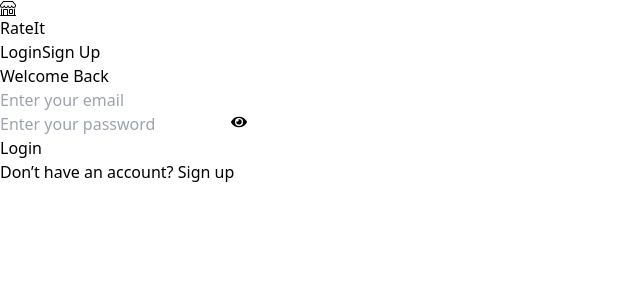
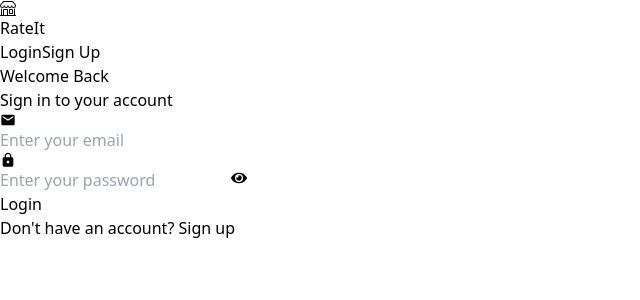
Before and after one commit to Rohitpatil34/sorting-rating-app, a React (Vite) app in the folder Frontend/: page /login in a window 1280 px wide. Shown: the top 300 px of the page, without its empty margins (0-640 px from the left). Built offline with nearby package versions, Linux system fonts and the light colour scheme.

Commit message:
Update LoginPage.jsx

```diff
--- a/Frontend/src/pages/LoginPage.jsx
+++ b/Frontend/src/pages/LoginPage.jsx
@@ -3,8 +3,9 @@ import { useForm } from "react-hook-form";
 import { useNavigate, Link, Navigate } from "react-router-dom";
 import { useSelector, useDispatch } from "react-redux";
 import { login } from "../features/auth/authSlice.js";
-import { MdErrorOutline } from "react-icons/md";
+import { MdErrorOutline, MdEmail, MdLock } from "react-icons/md";
 import { FaEye, FaEyeSlash } from "react-icons/fa";
+import { motion } from "framer-motion";
 
 const LoginPage = () => {
   const { register, handleSubmit, formState: { errors } } = useForm();
@@ -24,22 +25,40 @@ const LoginPage = () => {
   };
 
   return (
-    <div className="min-h-screen flex items-center justify-center bg-gradient-to-br from-blue-100 via-white to-blue-200 px-4">
-      <div className="w-full max-w-md bg-white rounded-2xl shadow-xl p-8">
-        <h2 className="text-3xl font-extrabold text-center text-gray-800 mb-6">
+    <div className="min-h-screen flex items-center justify-center bg-gradient-to-br from-blue-200 via-white to-blue-300 px-4 sm:px-6 lg:px-8">
+      <motion.div
+        initial={{ opacity: 0, y: 40 }}
+        animate={{ opacity: 1, y: 0 }}
+        transition={{ duration: 0.6, ease: "easeOut" }}
+        className="w-full max-w-md bg-white/70 backdrop-blur-xl rounded-2xl shadow-2xl p-8 sm:p-10"
+      >
+        {/* Title */}
+        <h2 className="text-3xl sm:text-4xl font-extrabold text-center text-gray-800 mb-6">
           Welcome Back
         </h2>
+        <p className="text-center text-gray-600 mb-6">
+          Sign in to your account
+        </p>
 
+        {/* Error */}
         {isError && (
-          <div className="mb-4 flex items-center gap-2 text-red-600 text-sm bg-red-50 p-2 rounded-md">
+          <motion.div
+            initial={{ opacity: 0, x: -20 }}
+            animate={{ opacity: 1, x: 0 }}
+            className="mb-4 flex items-center gap-2 text-red-600 text-sm bg-red-50 p-3 rounded-lg border border-red-200"
+          >
             <MdErrorOutline className="text-lg" />
             {message}
-          </div>
+          </motion.div>
         )}
 
-        <form onSubmit={handleSubmit(onSubmit)} className="space-y-5">
-
-          <div>
+        {/* Form */}
+        <form onSubmit={handleSubmit(onSubmit)} className="space-y-6">
+          {/* Email */}
+          <div className="relative">
+            <div className="absolute inset-y-0 left-0 pl-3 flex items-center pointer-events-none">
+              <MdEmail className="text-gray-500" />
+            </div>
             <input
               {...register("email", {
                 required: "Email is required",
@@ -50,45 +69,64 @@ const LoginPage = () => {
               })}
               type="email"
               placeholder="Enter your email"
-              className="w-full px-4 py-3 border border-gray-300 rounded-lg focus:ring-2 focus:ring-blue-400 focus:outline-none"
+              className="w-full pl-10 pr-4 py-3 rounded-lg border border-gray-300
+                focus:ring-2 focus:ring-blue-500 focus:border-blue-500
+                outline-none transition duration-200"
             />
             {errors.email && (
               <p className="text-red-500 text-xs mt-1">{errors.email.message}</p>
             )}
           </div>
 
-
+          {/* Password */}
           <div className="relative">
+            <div className="absolute inset-y-0 left-0 pl-3 flex items-center pointer-events-none">
+              <MdLock className="text-gray-500" />
+            </div>
             <input
               type={showPassword ? "text" : "password"}
               {...register("password", { required: "Password is required" })}
               placeholder="Enter your password"
-              className="w-full px-4 py-3 border border-gray-300 rounded-lg focus:ring-2 focus:ring-blue-400 focus:outline-none"
+              className="w-full pl-10 pr-12 py-3 rounded-lg border border-gray-300
+                focus:ring-2 focus:ring-blue-500 focus:border-blue-500
+                outline-none transition duration-200"
             />
             <button
               type="button"
               onClick={() => setShowPassword(!showPassword)}
-              className="absolute inset-y-0 right-3 flex items-center text-gray-500 hover:text-gray-700"
+              className="absolute inset-y-0 right-3 flex items-center text-gray-500 hover:text-gray-700 transition-colors"
             >
-              {showPassword ? <FaEyeSlash /> : <FaEye />}
+              {showPassword ? (
+                <motion.span key="hide" initial={{ scale: 0 }} animate={{ scale: 1 }}>
+                  <FaEyeSlash />
+                </motion.span>
+              ) : (
+                <motion.span key="show" initial={{ scale: 0 }} animate={{ scale: 1 }}>
+                  <FaEye />
+                </motion.span>
+              )}
             </button>
             {errors.password && (
               <p className="text-red-500 text-xs mt-1">{errors.password.message}</p>
             )}
           </div>
 
-
-          <button
+          {/* Submit */}
+          <motion.button
+            whileHover={{ scale: 1.03 }}
+            whileTap={{ scale: 0.97 }}
             type="submit"
             disabled={isLoading}
-            className="w-full bg-blue-500 hover:bg-blue-600 disabled:bg-blue-300 text-white font-semibold py-3 rounded-lg shadow-md transition-all"
+            className="w-full bg-blue-500 hover:bg-blue-600 disabled:bg-blue-300
+              text-white font-semibold py-3 rounded-lg shadow-md transition-all"
           >
             {isLoading ? "Logging in..." : "Login"}
-          </button>
+          </motion.button>
         </form>
 
+        {/* Footer */}
         <p className="text-center text-sm text-gray-600 mt-6">
-          Don’t have an account?{" "}
+          Don't have an account?{" "}
           <Link
             to="/signup"
             className="text-blue-500 font-medium hover:underline"
@@ -96,7 +134,7 @@ const LoginPage = () => {
             Sign up
           </Link>
         </p>
-      </div>
+      </motion.div>
     </div>
   );
 };
```
